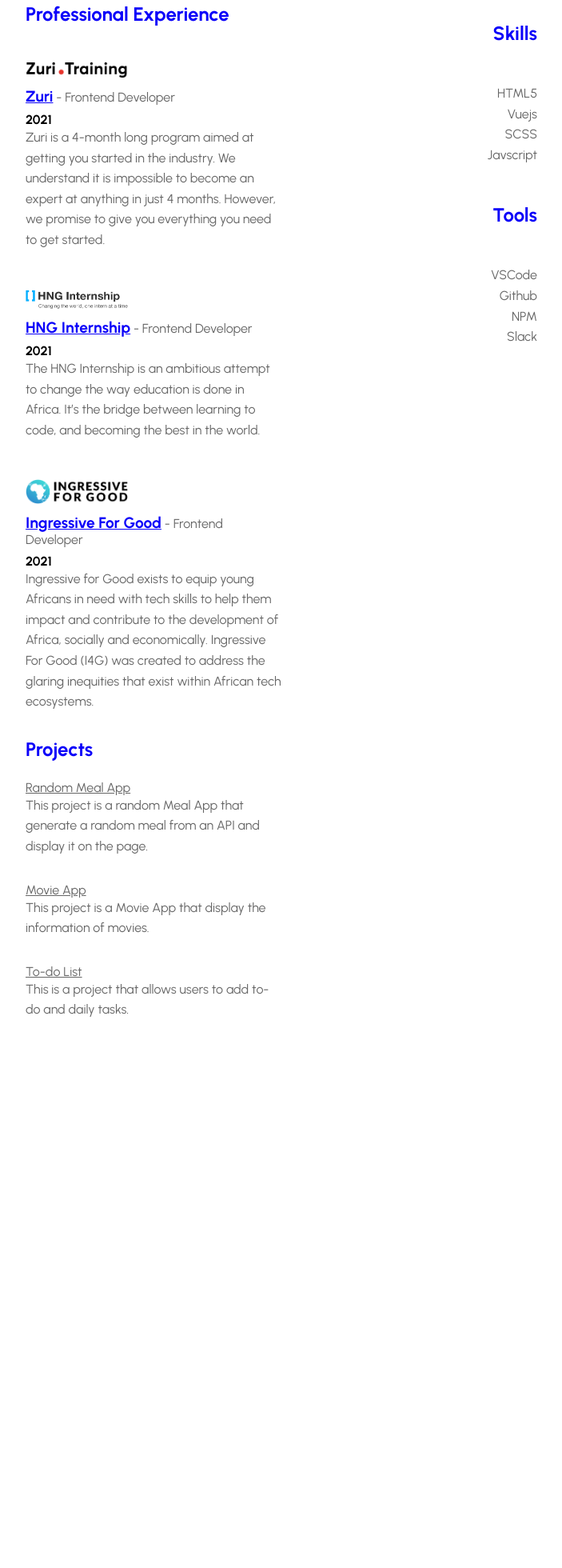
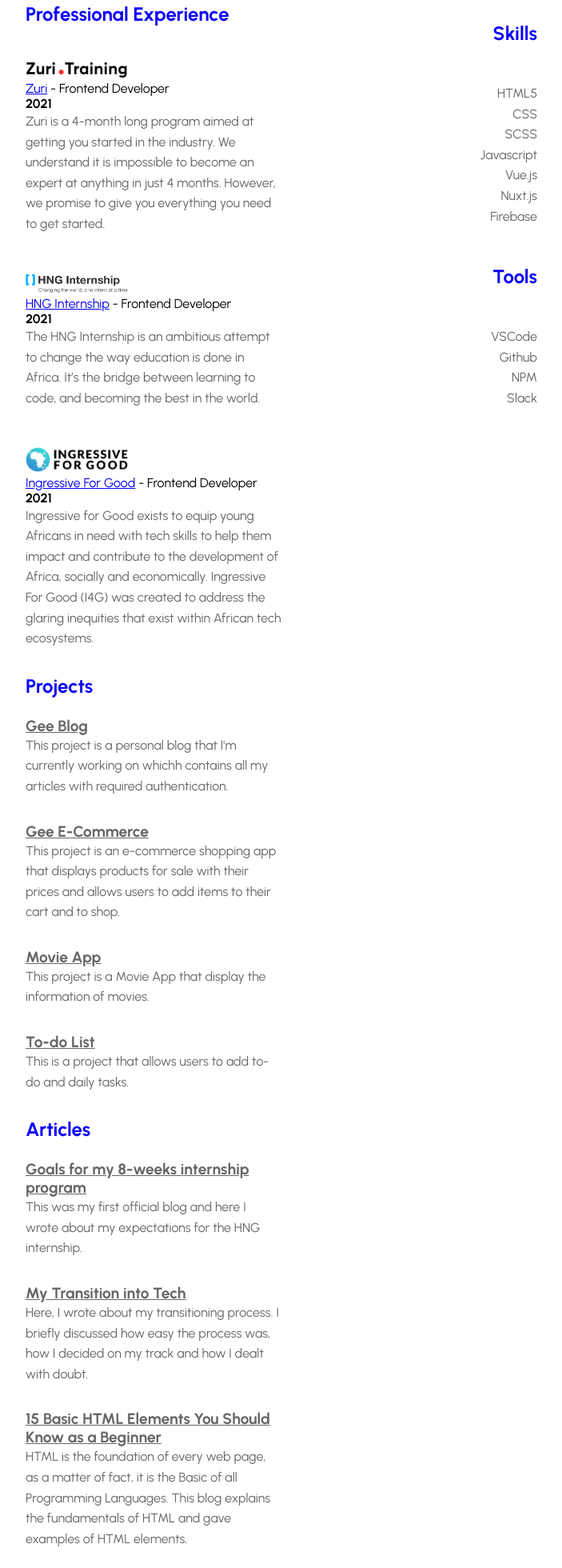
Before and after one commit to oladetoungee/gbemisolaResume, a plain HTML site: page index.html in a window 1280 px wide. Shown: the part 440-2400 px from the top of the page at 80% size, without its empty margins (288-991 px from the left). Before the commit the page ends 1811 px from the top, so only its background shows below. Drawn offline with nearby package versions, Linux system fonts and the light colour scheme; no server answers; a script that the page names is missing.

Commit message:
resume update

```diff
--- a/css/main.css
+++ b/css/main.css
@@ -85,10 +85,13 @@
   margin: .5em 0;
 }
 
-.experience__role a {
-  color: #0b00f9;
+.experience__role  {
+
   font-size: 1.2em;
   font-weight: 700;
+}
+.experience__role:hover {
+  color: #0b00f9;
 }
 
 .experience__date {
--- a/index.html
+++ b/index.html
@@ -32,6 +32,11 @@
             <i class="fab fa-github"></i>
             <a href="https://github.com/oladetoungee" target="_blank" class="header__github header__social">oladetoungee</a>
            </div>
+           <div>
+            <span class="iconify" data-icon="simple-icons:hashnode" data-width="20"></span>
+            <a href="https://hashnode.com/@OladetounGee" target="_blank" class="header__github header__social">Oladetoun Gbemisola</a>
+           </div>
+
           <div>
             <i class="fas fa-phone"></i>
             <p class="header__phone header__social">+2348162815655</p>
@@ -52,7 +57,7 @@
             <div class="experience">
                 <img src="/images/zuri.png" alt="">
                 <div>
-                    <p class="experience__role"><a  href="https://training.zuri.team/" target="_blank" class="experience__company">Zuri</a> - Frontend Developer</p>
+                    <p ><a  href="https://training.zuri.team/" target="_blank" class="experience__company">Zuri</a> - Frontend Developer</p>
                     <p class="experience__date">2021</p>
                     <p class="experience__info">
                         Zuri is a 4-month long program aimed at getting you started in the industry. We understand it is impossible to become an expert at anything in just 4 months. However, we promise to give you everything you need to get started.
@@ -64,7 +69,7 @@
             <div class="experience">
                 <img src="/images/hng.png" alt="">
                 <div>
-                    <p class="experience__role"><a href="https://hng.tech/" target="_blank" class="experience__company">HNG Internship</a> - Frontend Developer</p>
+                    <p ><a href="https://hng.tech/" target="_blank" class="experience__company">HNG Internship</a> - Frontend Developer</p>
                     <p class="experience__date">2021</p>
                     <p class="experience__info">
                         The HNG Internship is an ambitious attempt to change the way education is done in Africa. It’s the bridge between learning to code, and becoming the best in the world.
@@ -76,7 +81,7 @@
             <div class="experience">
                 <img src="/images/i4g.png" alt="">
                 <div>
-                    <p class="experience__role"><a href="https://ingressive.org/" target="_blank"  class="experience__company">Ingressive For Good</a> - Frontend Developer</p>
+                    <p ><a href="https://ingressive.org/" target="_blank"  class="experience__company">Ingressive For Good</a> - Frontend Developer</p>
                 <p class="experience__date">2021</p>
                 <p class="experience__info">
                     Ingressive for Good exists to equip young Africans in need with tech skills to help them impact and contribute to the development of Africa, socially and economically. Ingressive For Good (I4G) was created to address the glaring inequities that exist within African tech ecosystems.
@@ -89,13 +94,22 @@
            <div class="experience__container">
             <h1 class="experience__heading">Projects</h1>
             <div class="experience">
-                <a class="experience__role" href="https://github.com/oladetoungee/random-meal-app">Random Meal App</a>
+                <a class="experience__role" href="https://gbemiblog.netlify.app">Gee Blog</a>
 
                 <p class="experience__info">
-                   This project is a random Meal App that generate a random meal from an API and display it on the page.
+                   This project is a personal blog that I'm currently working on whichh contains all my articles with required authentication.
 
                 </p>
             </div>
+            <div class="experience">
+                <a class="experience__role" href="https://geeecommerceapp.netlify.app"> Gee E-Commerce</a>
+
+                <p class="experience__info">
+                   This project is an e-commerce shopping app that displays products for sale with their prices and allows users to add items to their cart and to shop.
+
+                </p>
+            </div>
+
             <div class="experience">
                 <a class="experience__role" href="https://github.com/oladetoungee/movie-app">Movie App</a>
 
@@ -113,14 +127,46 @@
                 </p>
             </div>
            </div>
+           <div class="experience__container">
+            <h1 class="experience__heading">Articles</h1>
+            <div class="experience">
+                <a class="experience__role" href="https://oladetoungee.hashnode.dev/goals-for-my-8-weeks-internship-program">Goals for my 8-weeks internship program</a>
+
+                <p class="experience__info">
+                   This was my first official blog and here I wrote about my expectations for the HNG internship.
+
+                </p>
+            </div>
+            <div class="experience">
+                <a class="experience__role" href="https://oladetoungee.hashnode.dev/my-transition-into-tech">My Transition into Tech</a>
+
+                <p class="experience__info">
+                   Here, I wrote about my transitioning process. I  briefly discussed how easy the process was, how I decided on my track and how I dealt with doubt.
+
+                </p>
+            </div>
+
+            <div class="experience">
+                <a class="experience__role" href="https://oladetoungee.hashnode.dev/15-basic-html-elements-you-should-know-as-a-beginner">15 Basic HTML Elements You Should Know as a Beginner</a>
+
+                <p class="experience__info">
+                    HTML is the foundation of every web page, as a matter of fact, it is the Basic of all Programming Languages. This blog explains the fundamentals of HTML and gave examples of HTML elements.
+
+                </p>
+            </div>
+
+           </div>
        </div>
        <div class="body__right">
            <div class="skill__container">
                <h1 class="skill__heading">Skills</h1>
                <p class="skill">HTML5</p>
-               <p class="skill">Vuejs</p>
+               <p class="skill">CSS</p>
                <p class="skill">SCSS</p>
-               <p class="skill">Javscript</p>
+               <p class="skill">Javascript</p>
+               <p class="skill">Vue.js</p>
+               <p class="skill">Nuxt.js</p>
+               <p class="skill">Firebase</p>
 
            </div>
            <div class="skill__container">
@@ -134,6 +180,7 @@
        </div>
 
    </section>
+   <script src="https://code.iconify.design/2/2.0.3/iconify.min.js"></script>
   <script src="./index.js"></script>
 </body>
 </html>
--- a/index.js
+++ /dev/null
@@ -1,3 +0,0 @@
-alert('My name is mamaGee')
-console.log('mamaGee')
-console.log('Oladetoun Gbemisola')
```
